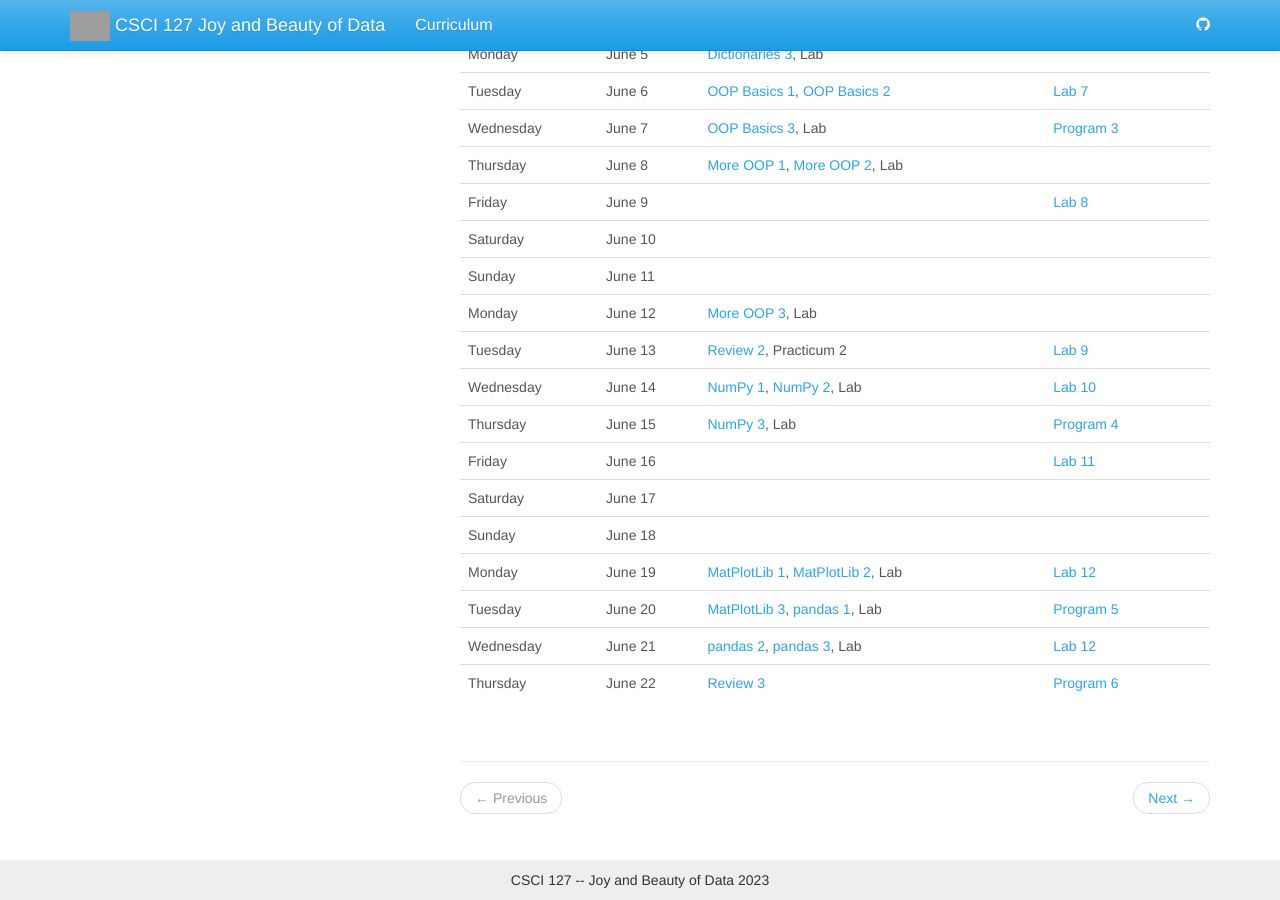
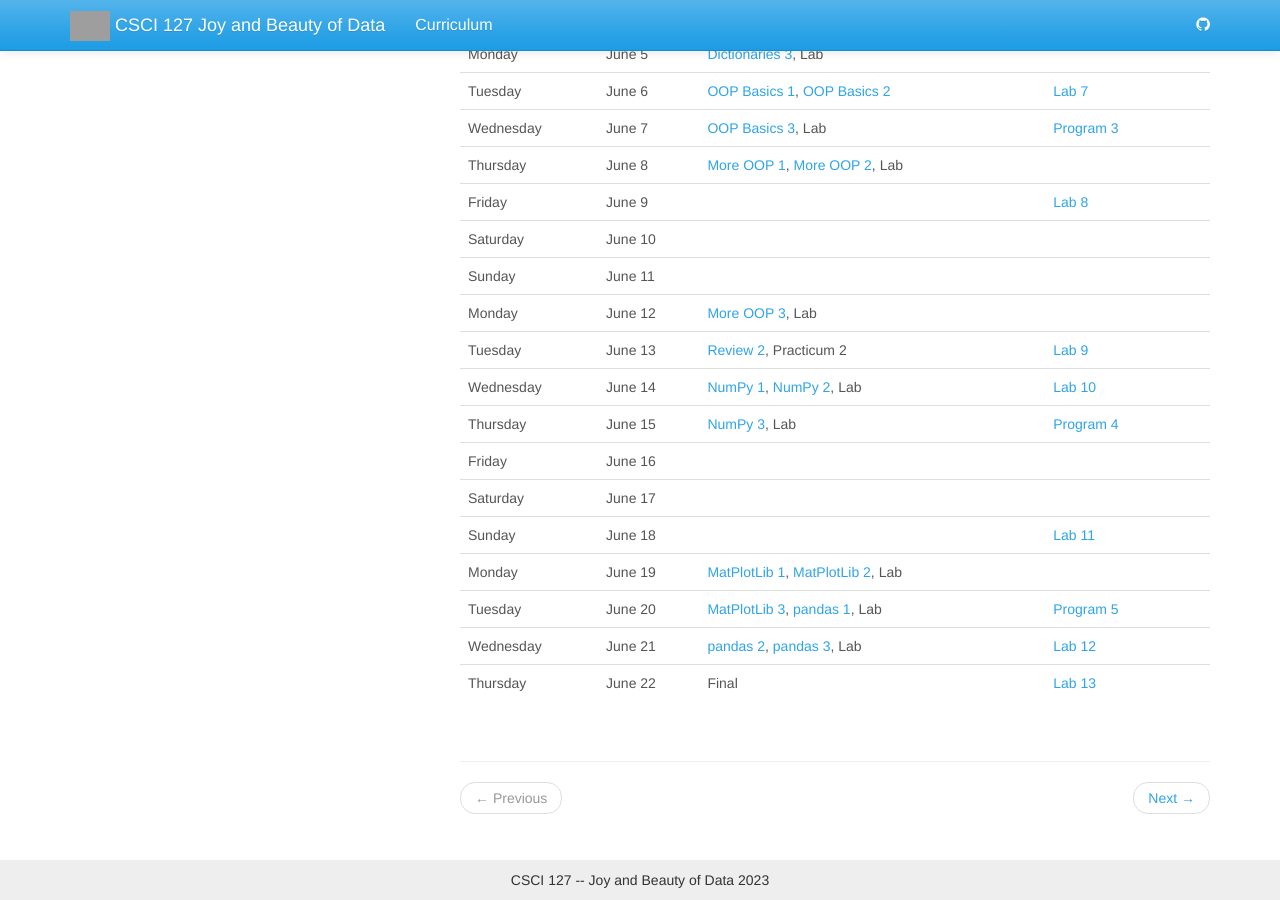
Before and after one commit to jake-chipps/csci127, a Jekyll site: the page built from _docs/index.md, in a window 1280 px wide and 900 px high, scrolled down 885 px. Built offline with Jekyll 4.4.1, drawn with Linux system fonts in a browser that asks for light colours; grey boxes are pictures that could not be loaded.

Commit message:
Update index.md

```diff
--- a/_docs/index.md
+++ b/_docs/index.md
@@ -37,10 +37,10 @@ redirect_from: /docs/index.html
 | Tuesday | June 13 | [Review 2](../review2), Practicum 2 | [Lab 9](../lab9) |
 | Wednesday | June 14 | [NumPy 1](../5-4), [NumPy 2](../6-1), Lab | [Lab 10](../lab10) |
 | Thursday | June 15 | [NumPy 3](../6-11), Lab | [Program 4](../prgm4) |
-| Friday | June 16 |  | [Lab 11](../lab11) |
+| Friday | June 16 |  |  |
 | Saturday | June 17 |  |  |
-| Sunday | June 18 |  |  |
-| Monday | June 19 | [MatPlotLib 1](../7-1), [MatPlotLib 2](../7-2), Lab | [Lab 12](../lab12) |
+| Sunday | June 18 |  | [Lab 11](../lab11) |
+| Monday | June 19 | [MatPlotLib 1](../7-1), [MatPlotLib 2](../7-2), Lab |  |
 | Tuesday | June 20 | [MatPlotLib 3](../7-3), [pandas 1](../6-2), Lab | [Program 5](../prgm5) |
 | Wednesday | June 21 | [pandas 2](../6-3), [pandas 3](../6-4), Lab | [Lab 12](../lab12) |
-| Thursday | June 22 | [Review 3](../review3) | [Program 6](../prgm6) |
+| Thursday | June 22 | Final | [Lab 13](../lab13) |
```
